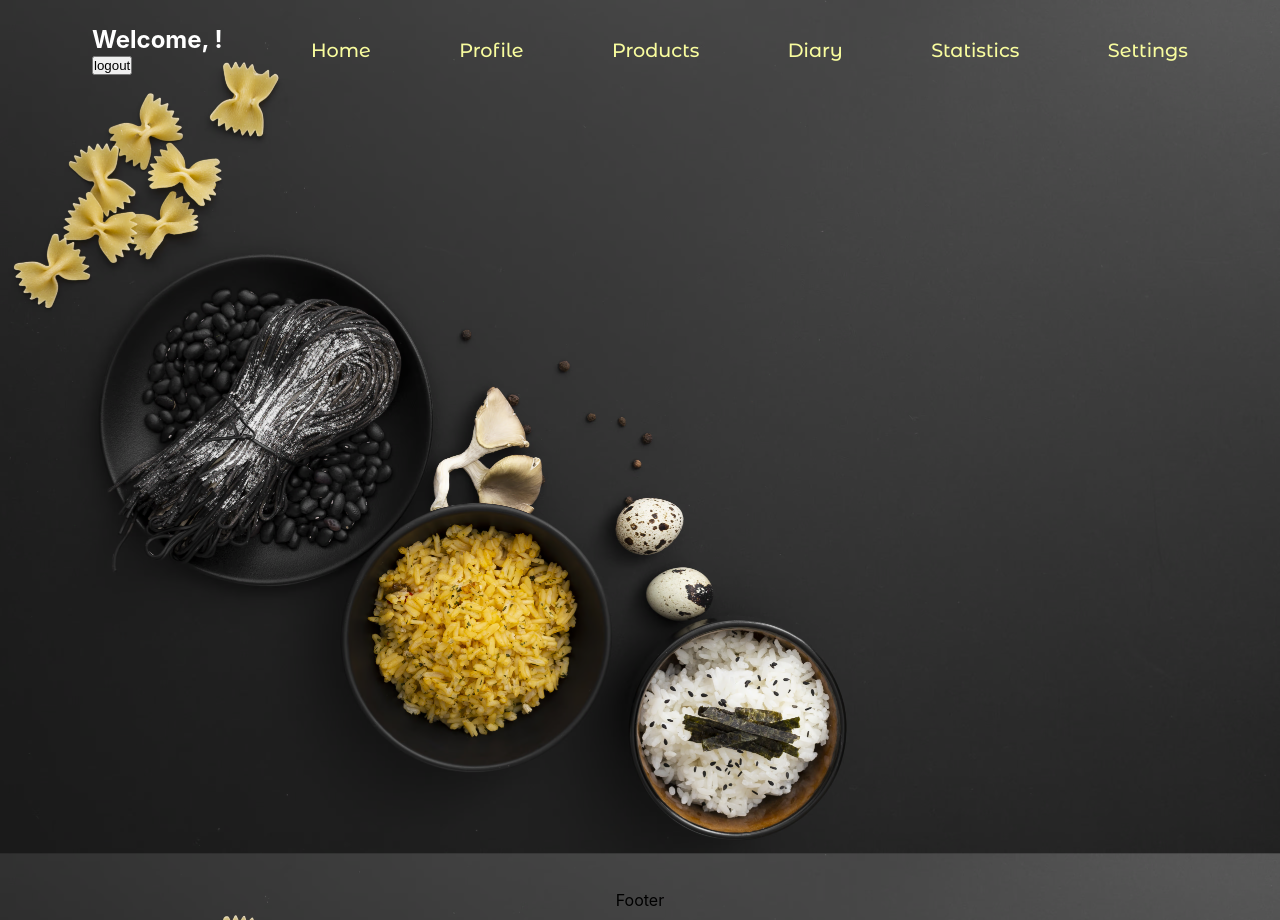
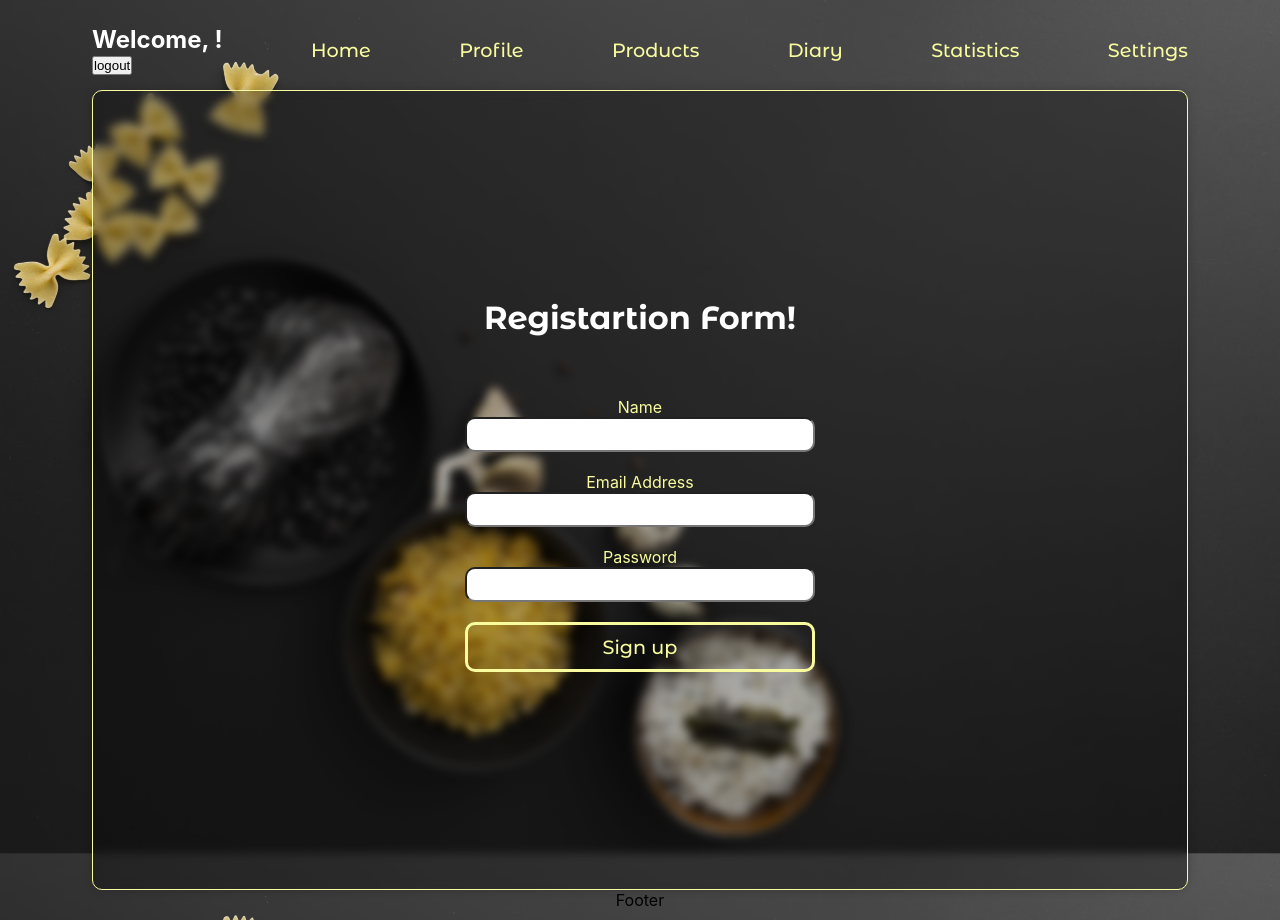
Before and after one commit to Bolbotunov/Gd-FD3-22-25_Bolbotunov, a React (Create React App) app in the folder myProject/: page /register in a window 1280 px wide. Built offline with nearby package versions, Linux system fonts and the light colour scheme; no server answers.

Commit message:
feat: add login user

```diff
--- a/myProject/src/components/authorization/UserValidateForm.tsx
+++ b/myProject/src/components/authorization/UserLoginForm.tsx
@@ -5,37 +5,36 @@ import { BtnStyle } from '../../styles/Buttons.styled';
 import { AppContainer, InputStyle } from '../../styles/Common.styled';
 import { InputLabelStyle, MainTitle, ErrorText, InformationText, FontsHeaderStyle } from '../../styles/Fonts.styled';
 import { auth } from '../../config/firebase';
-import { getAuth, createUserWithEmailAndPassword } from "firebase/auth";
+import { getAuth, signInWithEmailAndPassword } from "firebase/auth";
 import { useDispatch, UseDispatch } from 'react-redux';
 import { updateProfile } from 'firebase/auth'
 import { setUser } from '../../store/AuthSlice';
 import { useNavigate } from 'react-router'
 
 
-type RegisterType = {
-  userName: string;
+type LoginType = {
   email: string;
   password: string;
 }
 
 
 
-export default function UserValidateForm() {
+export default function UserLoginForm() {
   const dispatch = useDispatch()
   const navigate = useNavigate();
 
 
-  function registerUser({userName, email, password} : RegisterType) {
-
+  function loginUser({ email, password } : LoginType) {
     console.log(auth);
-  createUserWithEmailAndPassword(auth, email, password)
+    signInWithEmailAndPassword(auth, email, password)
     .then((userCredential) => {
       const user = userCredential.user;
-      updateProfile(user, { displayName: userName })
+      const displayName = user.displayName ? user.displayName : user.email ?? '';
+      dispatch(setUser({ userName: displayName, userEmail: email || '' }))
+      console.log('User login', displayName)
+      // updateProfile(user, { displayName: userName })
   })
   .then(() => {
-    dispatch(setUser({ userName, userEmail: email }))
-    console.log('User registered and profile updated', userName)
     navigate("/home");
   })
   .catch((error) => {
@@ -48,28 +47,20 @@ export default function UserValidateForm() {
 
   return (
     <Formik
-      initialValues={{ userName: '', email: '' , password:''}}
+      initialValues={{ email: '' , password:''}}
       validationSchema={Yup.object({
-        userName: Yup.string()
-          .max(15, 'Must be 15 characters or less')
-          .required('Required'),
         email: Yup.string().email('Invalid email address').required('Required'),
         password: Yup.string()
         .min(6, 'Password must be at least 6 characters')
         .required('Required'),
       })}
-      onSubmit={registerUser}
+      onSubmit={loginUser}
     >
       <Form>
         <AppContainer>
           <MainTitle style={{ marginBottom: '50px' }}>
             Please, Log in!
           </MainTitle>
-          <AppContainer>
-            <InputLabelStyle htmlFor="firstName">Name</InputLabelStyle>
-            <Field name="userName" type="text" as={InputStyle} />
-            <ErrorMessage name="userName" component={ErrorText} />
-          </AppContainer>
 
           <AppContainer>
             <InputLabelStyle htmlFor="email">Email Address</InputLabelStyle>
--- /dev/null
+++ b/myProject/src/components/authorization/UserRegistrationForm.tsx
@@ -0,0 +1,96 @@
+import React from 'react';
+import { Formik, Field, Form, ErrorMessage } from 'formik';
+import * as Yup from 'yup';
+import { BtnStyle } from '../../styles/Buttons.styled';
+import { AppContainer, InputStyle } from '../../styles/Common.styled';
+import { InputLabelStyle, MainTitle, ErrorText, InformationText, FontsHeaderStyle } from '../../styles/Fonts.styled';
+import { auth } from '../../config/firebase';
+import { getAuth, createUserWithEmailAndPassword } from "firebase/auth";
+import { useDispatch, UseDispatch } from 'react-redux';
+import { updateProfile } from 'firebase/auth'
+import { setUser } from '../../store/AuthSlice';
+import { useNavigate } from 'react-router'
+
+
+type RegisterType = {
+  userName: string;
+  email: string;
+  password: string;
+}
+
+
+
+export default function UserRegistrationForm() {
+  const dispatch = useDispatch()
+  const navigate = useNavigate();
+
+
+  function registerUser({userName, email, password} : RegisterType) {
+
+    console.log(auth);
+  createUserWithEmailAndPassword(auth, email, password)
+    .then((userCredential) => {
+      const user = userCredential.user;
+      updateProfile(user, { displayName: userName })
+  })
+  .then(() => {
+    dispatch(setUser({ userName, userEmail: email }))
+    console.log('User registered and profile updated', userName)
+    navigate("/reg");
+  })
+  .catch((error) => {
+    const errorCode = error.code;
+    const errorMessage = error.message;
+    console.error('Firebase error:', error);
+    });
+  }
+
+
+  return (
+    <Formik
+      initialValues={{ userName: '', email: '' , password:''}}
+      validationSchema={Yup.object({
+        userName: Yup.string()
+          .max(15, 'Must be 15 characters or less')
+          .required('Required'),
+        email: Yup.string().email('Invalid email address').required('Required'),
+        password: Yup.string()
+        .min(6, 'Password must be at least 6 characters')
+        .required('Required'),
+      })}
+      onSubmit={registerUser}
+    >
+      <Form>
+        <AppContainer>
+          <MainTitle style={{ marginBottom: '50px' }}>
+            Registartion Form!
+          </MainTitle>
+          <AppContainer>
+            <InputLabelStyle htmlFor="firstName">Name</InputLabelStyle>
+            <Field name="userName" type="text" as={InputStyle} />
+            <ErrorMessage name="userName" component={ErrorText} />
+          </AppContainer>
+
+          <AppContainer>
+            <InputLabelStyle htmlFor="email">Email Address</InputLabelStyle>
+            <Field name="email" type="email" as={InputStyle} />
+            <ErrorMessage name="email" component={ErrorText} />
+          </AppContainer>
+
+          <AppContainer>
+            <InputLabelStyle htmlFor="password">Password</InputLabelStyle>
+            <Field name="password" type="password" as={InputStyle} />
+            <ErrorMessage name="password" component={ErrorText} />
+          </AppContainer>
+
+          <AppContainer>
+            <BtnStyle type="submit">Sign up</BtnStyle>
+          </AppContainer>
+          {/* <AppContainer>
+            <InformationText>Don't have an account?  <FontsHeaderStyle to={'/register'}> Please, register</FontsHeaderStyle></InformationText>
+          </AppContainer> */}
+        </AppContainer>
+      </Form>
+    </Formik>
+  );
+};
--- a/myProject/src/components/layouts/Content.tsx
+++ b/myProject/src/components/layouts/Content.tsx
@@ -7,6 +7,7 @@ import StatisticsPage from '../../pages/StatisticsPage';
 import SettingsPage from '../../pages/SettingsPage';
 import { ContentStyle } from './Content.styled';
 import LoginPage from '../../pages/LoginPage';
+import RegisterPage from '../../pages/RegisterPage';
 
 
 export default function Content() {
@@ -15,6 +16,7 @@ export default function Content() {
       <ContentStyle>
         <Routes>
           <Route path='/' element={<LoginPage/>} />
+          <Route path='/register' element={<RegisterPage/>} />
           <Route path='/home' element={<HomePage/>} />
           <Route path='/profile' element={<ProfilePage/>} />
           <Route path='/products' element = {<ProductsPage/>}/>
--- a/myProject/src/pages/LoginPage.tsx
+++ b/myProject/src/pages/LoginPage.tsx
@@ -1,10 +1,10 @@
-import UserValidateForm from "../components/authorization/UserValidateForm"
+import UserLoginForm from "../components/authorization/UserLoginForm"
 import { BlurContainer } from "../styles/Common.styled"
 
 export default function LoginPage() {
   return <>
     <BlurContainer style={{justifyContent:'center'}}>
-      <UserValidateForm/>
+      <UserLoginForm/>
     </BlurContainer>
   </>
 }
--- a/myProject/src/pages/RegisterPage.tsx
+++ b/myProject/src/pages/RegisterPage.tsx
@@ -1,10 +1,10 @@
-import UserValidateForm from "../components/authorization/UserValidateForm"
+import UserRegistrationForm from "../components/authorization/UserRegistrationForm"
 import { BlurContainer } from "../styles/Common.styled"
 
 export default function RegisterPage() {
   return <>
     <BlurContainer style={{justifyContent:'center'}}>
-      <UserValidateForm/>
+      <UserRegistrationForm/>
     </BlurContainer>
   </>
 }
```
